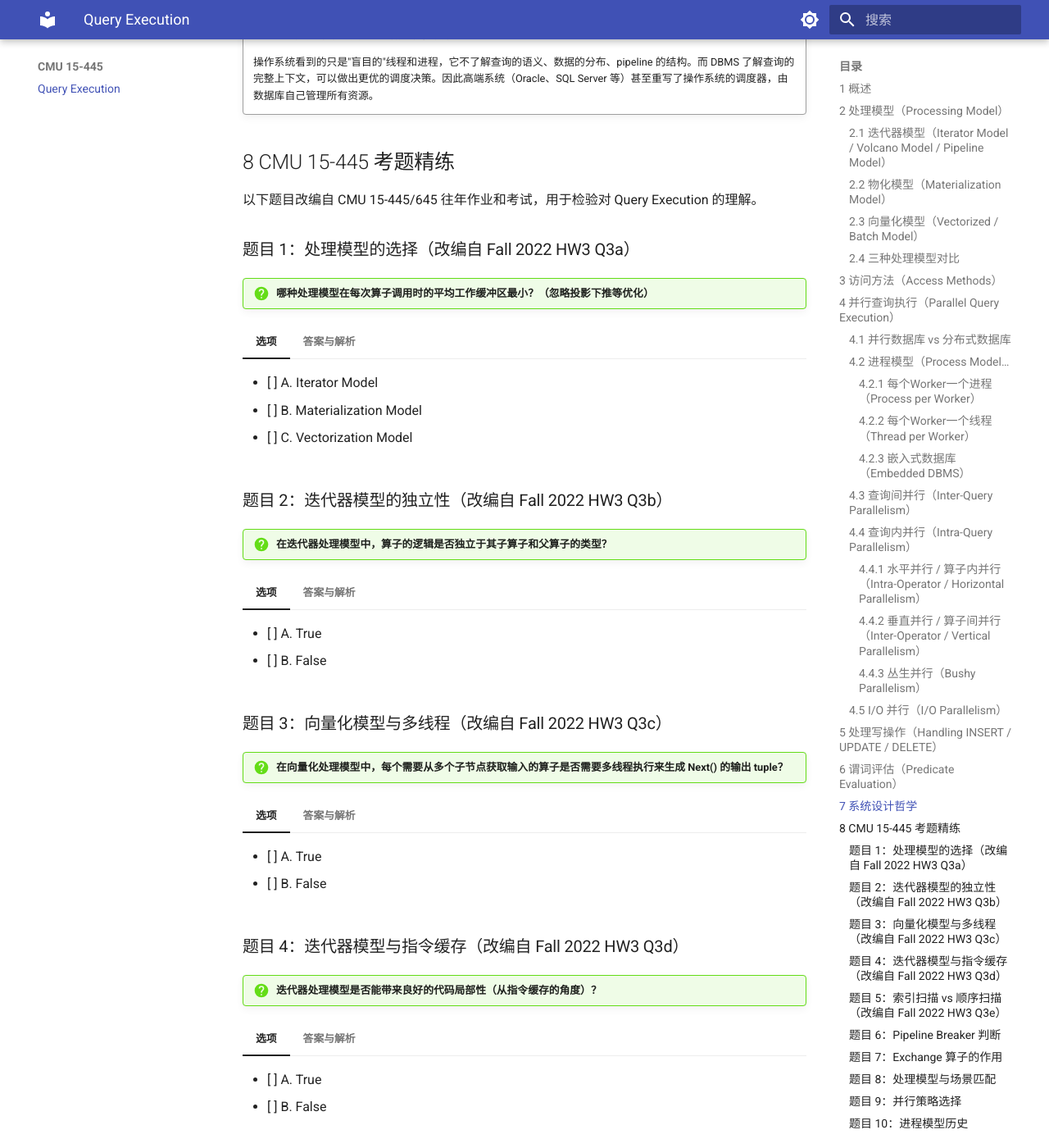
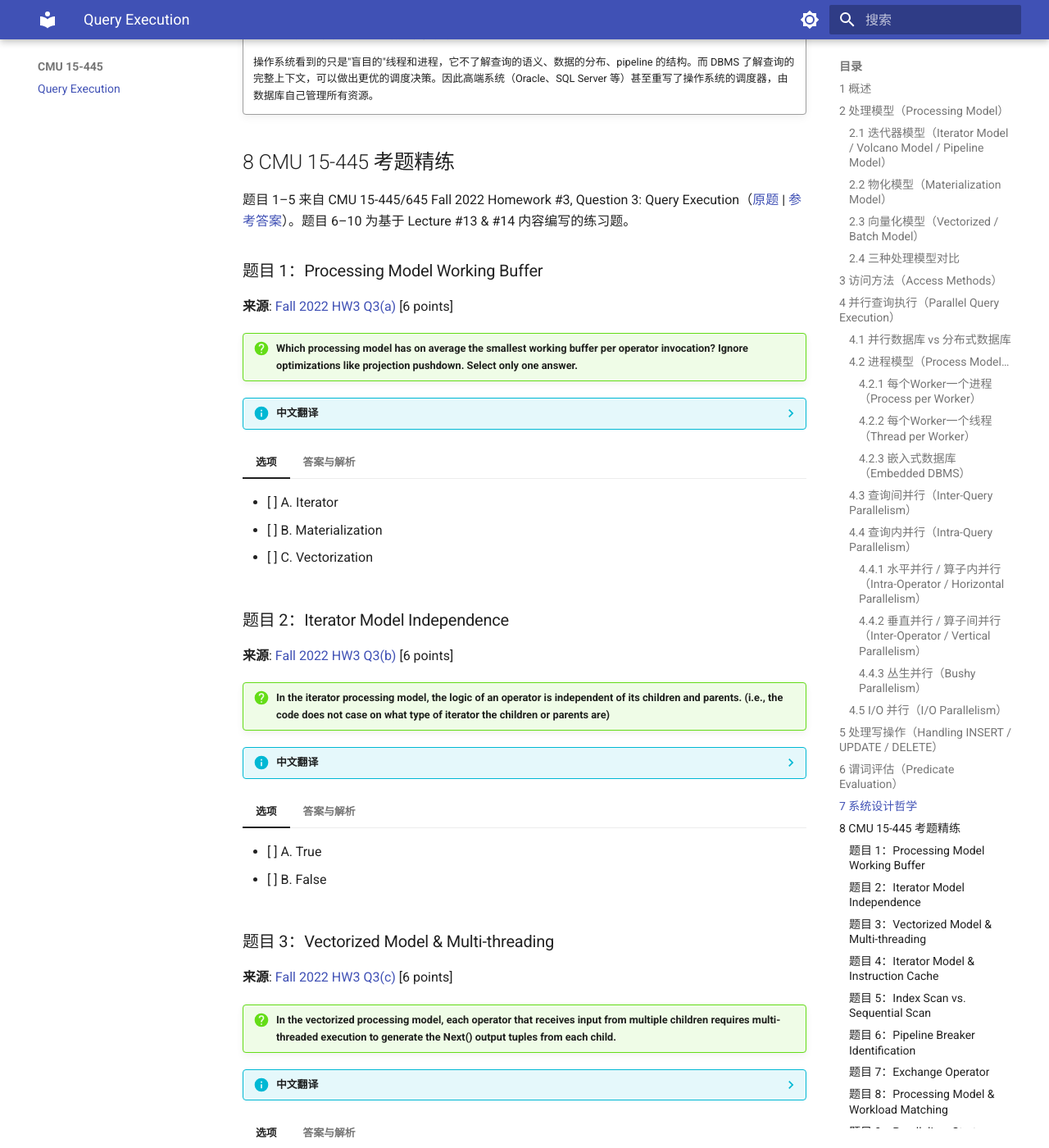
Before and after one commit to Sushidesu486/note.shouss.top, an MkDocs documentation site: the page built from docs/query_execution.md, in a window 1280 px wide and 1400 px high, scrolled down 8859 px. Shown: the whole window at 82% size. Built offline with MkDocs 1.6.1 and Material for MkDocs 9.7.7, drawn with Linux system fonts in a browser that asks for light colours; some of the changed text lies outside the part shown.

Commit message:
update: use original English exam questions with source links

````diff
--- a/docs/query_execution.md
+++ b/docs/query_execution.md
@@ -333,67 +333,129 @@
 
 ## 8 CMU 15-445 考题精练
 
-以下题目改编自 CMU 15-445/645 往年作业和考试，用于检验对 Query Execution 的理解。
+题目 1–5 来自 CMU 15-445/645 Fall 2022 Homework #3, Question 3: Query Execution（[原题](https://15445.courses.cs.cmu.edu/fall2022/files/hw3-clean.pdf) | [参考答案](https://15445.courses.cs.cmu.edu/fall2022/files/hw3-sols.pdf)）。题目 6–10 为基于 Lecture #13 & #14 内容编写的练习题。
 
-### 题目 1：处理模型的选择（改编自 Fall 2022 HW3 Q3a）
+### 题目 1：Processing Model Working Buffer
 
-!!! question "哪种处理模型在每次算子调用时的平均工作缓冲区最小？（忽略投影下推等优化）"
+**来源**: [Fall 2022 HW3 Q3(a)](https://15445.courses.cs.cmu.edu/fall2022/files/hw3-clean.pdf) [6 points]
+
+!!! question "Which processing model has on average the smallest working buffer per operator invocation? Ignore optimizations like projection pushdown. Select only one answer."
+
+??? info "中文翻译"
+    哪种处理模型在每次算子调用时的平均工作缓冲区最小？（忽略投影下推等优化）
 
 === "选项"
-    - [ ] A. Iterator Model
-    - [ ] B. Materialization Model
-    - [ ] C. Vectorization Model
+    - [ ] A. Iterator
+    - [ ] B. Materialization
+    - [ ] C. Vectorization
 
 === "答案与解析"
-    **A. Iterator Model**。迭代器模型每次只处理一个 tuple，因此需要的缓冲区最小。物化模型需要存储所有输出 tuple，向量化模型需要存储一批 tuple。
+    **A. Iterator**
 
-### 题目 2：迭代器模型的独立性（改编自 Fall 2022 HW3 Q3b）
+    > The iterator model processes a single tuple at a time. The materialization model processes its input all at once and emits its output all at once. The vectorization model emits batches of tuples. A single tuple is smaller than multiple tuples.
+    >
+    > — CMU 15-445/645 Fall 2022 HW3 Solutions
 
-!!! question "在迭代器处理模型中，算子的逻辑是否独立于其子算子和父算子的类型？"
+    ??? info "中文解析"
+        迭代器模型每次只处理一个 tuple，因此需要的缓冲区最小。物化模型需要存储所有输出 tuple，向量化模型需要存储一批 tuple。
+
+### 题目 2：Iterator Model Independence
+
+**来源**: [Fall 2022 HW3 Q3(b)](https://15445.courses.cs.cmu.edu/fall2022/files/hw3-clean.pdf) [6 points]
+
+!!! question "In the iterator processing model, the logic of an operator is independent of its children and parents. (i.e., the code does not case on what type of iterator the children or parents are)"
+
+??? info "中文翻译"
+    在迭代器处理模型中，算子的逻辑是否独立于其子算子和父算子的类型？（即代码不根据子算子或父算子的类型做分支）
 
 === "选项"
     - [ ] A. True
     - [ ] B. False
 
 === "答案与解析"
-    **A. True**。迭代器模型的核心优势之一就是算子之间的解耦。每个算子只需要实现 `Open/Next/Close` 接口，不需要知道调用方或被调用方的具体类型。
+    **A. True**
 
-### 题目 3：向量化模型与多线程（改编自 Fall 2022 HW3 Q3c）
+    > Iterators receive tuples as input and emit tuples as output. Consequently, iterators compose cleanly. Any iterator can be used as input or output to any other iterator, without writing custom code for each possible iterator configuration.
+    >
+    > — CMU 15-445/645 Fall 2022 HW3 Solutions
 
-!!! question "在向量化处理模型中，每个需要从多个子节点获取输入的算子是否需要多线程执行来生成 Next() 的输出 tuple？"
+    ??? info "中文解析"
+        迭代器模型的核心优势之一就是算子之间的解耦。每个算子只需要实现 `Open/Next/Close` 接口，不需要知道调用方或被调用方的具体类型。
+
+### 题目 3：Vectorized Model & Multi-threading
+
+**来源**: [Fall 2022 HW3 Q3(c)](https://15445.courses.cs.cmu.edu/fall2022/files/hw3-clean.pdf) [6 points]
+
+!!! question "In the vectorized processing model, each operator that receives input from multiple children requires multi-threaded execution to generate the Next() output tuples from each child."
+
+??? info "中文翻译"
+    在向量化处理模型中，每个需要从多个子节点获取输入的算子是否需要多线程执行来生成 Next() 的输出 tuple？
 
 === "选项"
     - [ ] A. True
     - [ ] B. False
 
 === "答案与解析"
-    **B. False**。向量化模型中的多子节点算子（如 Join）不需要多线程来分别从子节点获取数据。它可以在单个线程中依次调用各个子节点的 `Next()`。
+    **B. False**
 
-### 题目 4：迭代器模型与指令缓存（改编自 Fall 2022 HW3 Q3d）
+    > Iterators couple dataflow with control flow. When Next() returns a batch of tuples in the dataflow graph, control is returned too. Subsequently, the entire query plan can be executed with only one thread.
+    >
+    > — CMU 15-445/645 Fall 2022 HW3 Solutions
 
-!!! question "迭代器处理模型是否能带来良好的代码局部性（从指令缓存的角度）？"
+    ??? info "中文解析"
+        向量化模型中的多子节点算子（如 Join）不需要多线程来分别从子节点获取数据。它可以在单个线程中依次调用各个子节点的 `Next()`。
+
+### 题目 4：Iterator Model & Instruction Cache
+
+**来源**: [Fall 2022 HW3 Q3(d)](https://15445.courses.cs.cmu.edu/fall2022/files/hw3-clean.pdf) [6 points]
+
+!!! question "The iterator processing model often leads to good code locality (in the instruction cache sense)."
+
+??? info "中文翻译"
+    迭代器处理模型是否能带来良好的代码局部性（从指令缓存的角度）？
 
 === "选项"
     - [ ] A. True
     - [ ] B. False
 
 === "答案与解析"
-    **B. False**。迭代器模型中，每次只处理一个 tuple 就在不同算子之间切换，导致 CPU 在不同代码段之间频繁跳转，指令缓存命中率低。这是迭代器模型的主要缺点之一。
+    **B. False**
 
-### 题目 5：索引扫描 vs 顺序扫描（改编自 Fall 2022 HW3 Q3e）
+    > Iterators are typically implemented in a generic way. For example, processing a tuple may involve calling another function to first interpret the tuple's contents, and the Next() function itself is usually virtual or invoked by a function pointer. This results in frequent long jumps, which leads to poor code locality.
+    >
+    > — CMU 15-445/645 Fall 2022 HW3 Solutions
 
-!!! question "索引扫描是否总是比顺序扫描更好（更少 I/O、更快运行时间），无论使用什么处理模型？"
+    ??? info "中文解析"
+        迭代器模型中，每次只处理一个 tuple 就在不同算子之间切换，导致 CPU 在不同代码段之间频繁跳转，指令缓存命中率低。
+
+### 题目 5：Index Scan vs. Sequential Scan
+
+**来源**: [Fall 2022 HW3 Q3(e)](https://15445.courses.cs.cmu.edu/fall2022/files/hw3-clean.pdf) [6 points]
+
+!!! question "An index scan is always better (fewer I/O operations, faster run-time) than a sequential scan, regardless of the processing model."
+
+??? info "中文翻译"
+    索引扫描是否总是比顺序扫描更好（更少 I/O、更快运行时间），无论使用什么处理模型？
 
 === "选项"
     - [ ] A. True
     - [ ] B. False
 
 === "答案与解析"
-    **B. False**。如果查询需要访问表中大部分数据，顺序扫描的顺序 I/O 可能比索引扫描的随机 I/O 更快。此外，索引扫描本身也有遍历 B+ 树的开销。
+    **B. False**
 
-### 题目 6：Pipeline Breaker 判断
+    > An index scan may require multiple I/O operations (look up the row in the index, look up the row in the heap) whereas a sequential scan will just go through the heap. Moreover, a sequential scan may benefit more from pre-fetching pages. PostgreSQL's optimizer defaults to picking sequential scans over index scans if it thinks that you're asking for more than (very approximately) 10% of all rows in the table.
+    >
+    > — CMU 15-445/645 Fall 2022 HW3 Solutions
 
-!!! question "对于以下查询计划，哪些算子是 pipeline breaker？"
+    ??? info "中文解析"
+        如果查询需要访问表中大部分数据，顺序扫描的顺序 I/O 可能比索引扫描的随机 I/O 更快。PostgreSQL 优化器在估计查询超过约 10% 的表行时会默认选择顺序扫描。
+
+### 题目 6：Pipeline Breaker Identification
+
+**来源**: 基于 Lecture #13 & #14 课程内容编写
+
+!!! question "For the following query plan, which operators are pipeline breakers?"
 
     ```text
              Sort (ORDER BY R.value)
@@ -403,34 +465,62 @@
             Scan(R)      Scan(S)
     ```
 
-??? success "答案"
-    **Sort** 和 **Hash Join 的 Build Side** 都是 pipeline breaker。
-
-    - Sort 必须在看到所有输入后才能确定排序顺序，无法提前输出
-    - Hash Join 的 Build Side（Scan(R) → 构建哈希表）必须在哈希表完全构建后才能开始 Probe
-
-### 题目 7：Exchange 算子的作用
-
-!!! question "在并行查询执行中，Exchange 算子的主要功能是什么？"
+??? info "中文翻译"
+    对于以下查询计划，哪些算子是 pipeline breaker？
 
 ??? success "答案"
-    Exchange 算子充当并行执行的同步屏障（Barrier）。它收集所有并行 Worker 的输出，等待所有子任务完成后才将结果传递给上层算子。这确保了像 Hash Join 这样的操作在所有并行分区都完成后才开始 Probe 阶段，避免 false negative。
+    **Sort** and the **Hash Join's Build Side** are both pipeline breakers.
 
-### 题目 8：处理模型与场景匹配
+    - Sort must see all inputs before determining the final order — it cannot produce output early.
+    - Hash Join's Build Side (Scan(R) → build hash table) must complete the hash table before the Probe phase can begin.
 
-!!! question "将以下场景与最适合的处理模型匹配"
-    1. OLTP 系统处理点查询（如 `SELECT * FROM users WHERE id = 42`）
+    ??? info "中文解析"
+        Sort 必须在看到所有输入后才能确定排序顺序，无法提前输出。Hash Join 的 Build Side 必须在哈希表完全构建后才能开始 Probe。
+
+### 题目 7：Exchange Operator
+
+**来源**: 基于 Lecture #14 课程内容编写
+
+!!! question "What is the primary function of the Exchange operator in parallel query execution?"
+
+??? info "中文翻译"
+    在并行查询执行中，Exchange 算子的主要功能是什么？
+
+??? success "答案"
+    The Exchange operator acts as a **synchronization barrier** in parallel execution. It collects outputs from all parallel workers and waits for all sub-tasks to complete before passing results to upper operators. This ensures operations like Hash Join don't start the Probe phase until all parallel partitions are complete, avoiding false negatives.
+
+    ??? info "中文解析"
+        Exchange 算子充当并行执行的同步屏障（Barrier）。它收集所有并行 Worker 的输出，等待所有子任务完成后才将结果传递给上层算子。
+
+### 题目 8：Processing Model & Workload Matching
+
+**来源**: 基于 Lecture #13 课程内容编写
+
+!!! question "Match each scenario with the most suitable processing model:"
+
+    1. An OLTP system handling point queries (e.g., `SELECT * FROM users WHERE id = 42`)
+    2. An OLAP system performing aggregation analysis on TB-scale data
+    3. An embedded database processing small queries on a mobile device
+
+??? info "中文翻译"
+    将以下场景与最适合的处理模型匹配：
+    1. OLTP 系统处理点查询
     2. OLAP 系统对 TB 级数据做聚合分析
     3. 嵌入式数据库在移动设备上处理小规模查询
 
 ??? success "答案"
-    1. **迭代器模型** 或 **物化模型**。OLTP 点查询通常只返回少量 tuple，迭代器模型的逐 tuple 传递效率足够高，物化模型也适用因为输出小
-    2. **向量化模型**。OLAP 分析大量数据，向量化模型通过 SIMD 和批量处理实现高吞吐
-    3. **物化模型**。小规模查询的输出通常不大，物化开销可控
+    1. **Iterator Model** or **Materialization Model** — OLTP point queries typically return few tuples; per-tuple processing is efficient, and materialization overhead is minimal for small outputs.
+    2. **Vectorized Model** — OLAP analyzes massive data; vectorized processing enables SIMD acceleration and high throughput via batch processing.
+    3. **Materialization Model** — Small-scale query outputs are typically modest, making materialization overhead manageable.
 
-### 题目 9：并行策略选择
+### 题目 9：Parallelism Strategy
 
-!!! question "以下哪种并行策略是将同一个算子复制到多个 Worker，每个 Worker 处理不同的数据子集？"
+**来源**: 基于 Lecture #14 课程内容编写
+
+!!! question "Which parallelism strategy replicates the same operator across multiple workers, with each worker processing a different subset of data?"
+
+??? info "中文翻译"
+    以下哪种并行策略是将同一个算子复制到多个 Worker，每个 Worker 处理不同的数据子集？
 
 === "选项"
     - [ ] A. Inter-Operator Parallelism
@@ -438,14 +528,27 @@
     - [ ] C. Bushy Parallelism
 
 === "答案与解析"
-    **B. Intra-Operator Parallelism**（算子内并行 / 水平并行）。这种策略将数据分区，同一个算子的多个实例并行处理各自的数据分区。
+    **B. Intra-Operator Parallelism**
 
-### 题目 10：进程模型历史
+    This strategy (also called horizontal parallelism) partitions the data so that multiple instances of the same operator process their respective data partitions in parallel.
 
-!!! question "为什么 PostgreSQL、Oracle 等老牌数据库使用 Process per Worker 而不是 Thread per Worker？"
+    ??? info "中文解析"
+        算子内并行 / 水平并行。这种策略将数据分区，同一个算子的多个实例并行处理各自的数据分区。
+
+### 题目 10：Process Model History
+
+**来源**: 基于 Lecture #14 课程内容编写
+
+!!! question "Why do legacy database systems like PostgreSQL and Oracle use Process per Worker instead of Thread per Worker?"
+
+??? info "中文翻译"
+    为什么 PostgreSQL、Oracle 等老牌数据库使用 Process per Worker 而不是 Thread per Worker？
 
 ??? success "答案"
-    因为这些系统起源于 1980-1990 年代，当时各 Unix 变体的线程库互不兼容——HP-UX、AIX、Solaris 各有不同实现。而 `fork()` 作为 POSIX 标准接口在所有系统上都可用，因此选择 Process per Worker 可以保证跨平台兼容性。现代系统（过去 20 年）普遍采用 Thread per Worker，因为 POSIX threads (pthreads) 已经标准化。
+    These systems originated in the 1980s–1990s, when thread libraries across Unix variants (HP-UX, AIX, Solaris) were mutually incompatible. The `fork()` system call, as a POSIX standard interface, was universally available across all platforms, making Process per Worker the portable choice. Modern systems (past 20 years) generally adopt Thread per Worker since POSIX threads (pthreads) have been standardized.
+
+    ??? info "中文解析"
+        因为这些系统起源于 1980-1990 年代，当时各 Unix 变体的线程库互不兼容。`fork()` 作为 POSIX 标准接口在所有系统上都可用，因此选择 Process per Worker 可以保证跨平台兼容性。
 
 ## 9 知识图谱总结
 
````
